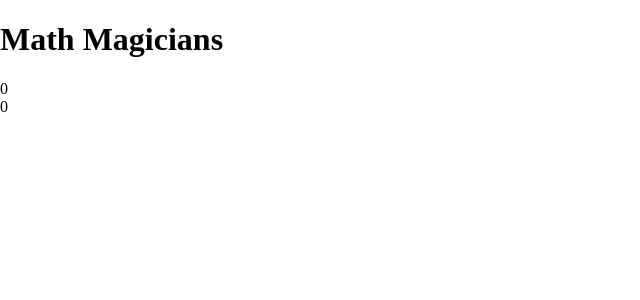
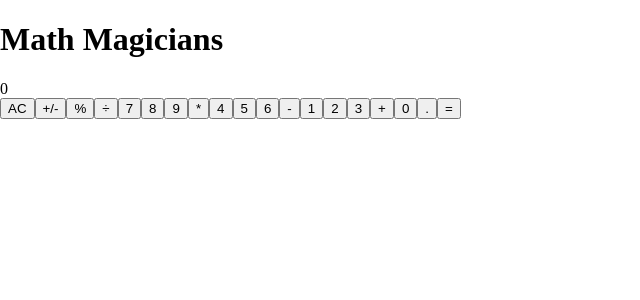
Before and after one commit to karmaester/react-calculator, a React (Create React App) app: page / in a window 1280 px wide. Shown: the top 300 px of the page, without its empty margins (0-640 px from the left). Built offline with nearby package versions, Linux system fonts and the light colour scheme.

Commit message:
Add each button

```diff
--- a/src/components/Button.js
+++ b/src/components/Button.js
@@ -1,22 +1,16 @@
 import PropTypes from 'prop-types';
 
-const Button = ({ color, text }) => (
+const Button = ({ name }) => (
   <button
     type="submit"
-    style={{ backgroundColor: color }}
     className="btn"
   >
-    {text}
+    {name}
   </button>
 );
 
-Button.defaultProps = {
-  color: 'steelblue',
-};
-
 Button.propTypes = {
-  text: PropTypes.string.isRequired,
-  color: PropTypes.string,
+  name: PropTypes.string.isRequired,
 };
 
 export default Button;
--- a/src/components/ButtonPanel.js
+++ b/src/components/ButtonPanel.js
@@ -1,17 +1,32 @@
-import PropTypes from 'prop-types';
+import React from 'react';
+import Button from './Button';
 
-const ButtonPanel = ({ text }) => (
+const nums1 = ['AC', '+/-', '%', '÷'];
+const nums2 = ['7', '8', '9', '*'];
+const nums3 = ['4', '5', '6', '-'];
+const nums4 = ['1', '2', '3', '+'];
+const nums5 = ['0', '.', '='];
+
+const ButtonPanel = () => (
   <div className="display">
-    {text}
+    <>
+      {nums1.map((num) => (
+        <Button name={num} key={num} />
+      ))}
+      {nums2.map((num) => (
+        <Button name={num} key={num} />
+      ))}
+      {nums3.map((num) => (
+        <Button name={num} key={num} />
+      ))}
+      {nums4.map((num) => (
+        <Button name={num} key={num} />
+      ))}
+      {nums5.map((num) => (
+        <Button name={num} key={num} />
+      ))}
+    </>
   </div>
 );
 
-ButtonPanel.defaultProps = {
-  text: '0',
-};
-
-ButtonPanel.propTypes = {
-  text: PropTypes.string,
-};
-
 export default ButtonPanel;
```
